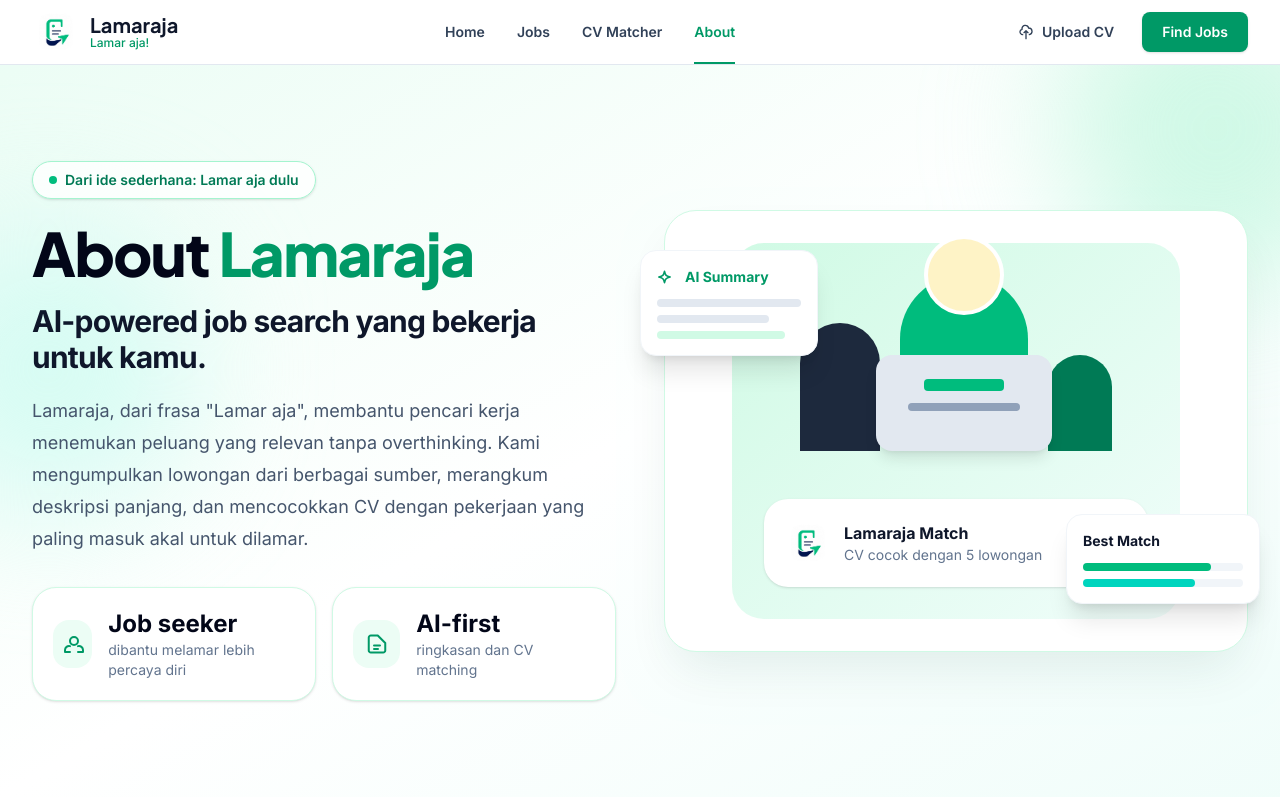
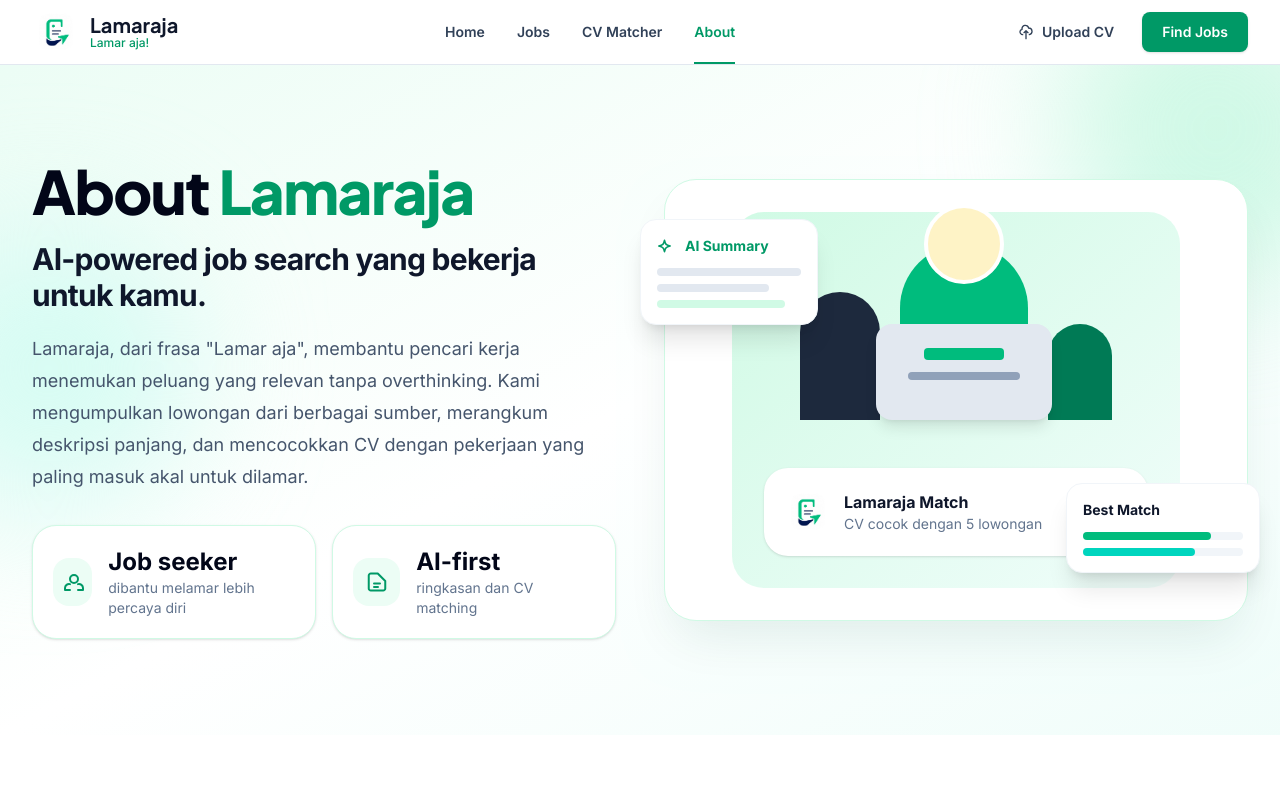
Before and after one commit to ekoalfn/loker-cv-matcher, a Laravel app: page /about in a window 1280 px wide. Shown: the top 798 px of the page. Run offline with Laravel 12, Linux system fonts and the light colour scheme; style sheets or scripts are compiled from the project's sources; parts of the project's set-up code (start-up, migrations or seed data) failed here and were passed over.

Commit message:
chore(about): remove hero badge

```diff
--- a/resources/views/pages/about.blade.php
+++ b/resources/views/pages/about.blade.php
@@ -9,11 +9,7 @@
         <div class="relative max-w-7xl mx-auto px-4 sm:px-6 lg:px-8 py-16 lg:py-24">
             <div class="grid grid-cols-1 lg:grid-cols-2 gap-12 items-center">
                 <div>
-                    <div class="inline-flex items-center gap-2 rounded-full border border-emerald-200 bg-white/80 px-4 py-2 text-sm font-semibold text-emerald-700 shadow-sm">
-                        <span class="h-2 w-2 rounded-full bg-emerald-500"></span>
-                        Dari ide sederhana: Lamar aja dulu
-                    </div>
-                    <h1 class="mt-6 font-[family-name:var(--font-display)] text-4xl sm:text-5xl lg:text-6xl font-extrabold tracking-tight text-slate-950">
+                    <h1 class="font-[family-name:var(--font-display)] text-4xl sm:text-5xl lg:text-6xl font-extrabold tracking-tight text-slate-950">
                         About <span class="text-emerald-600">Lamaraja</span>
                     </h1>
                     <p class="mt-5 text-2xl sm:text-3xl font-bold tracking-tight text-slate-900">
```
